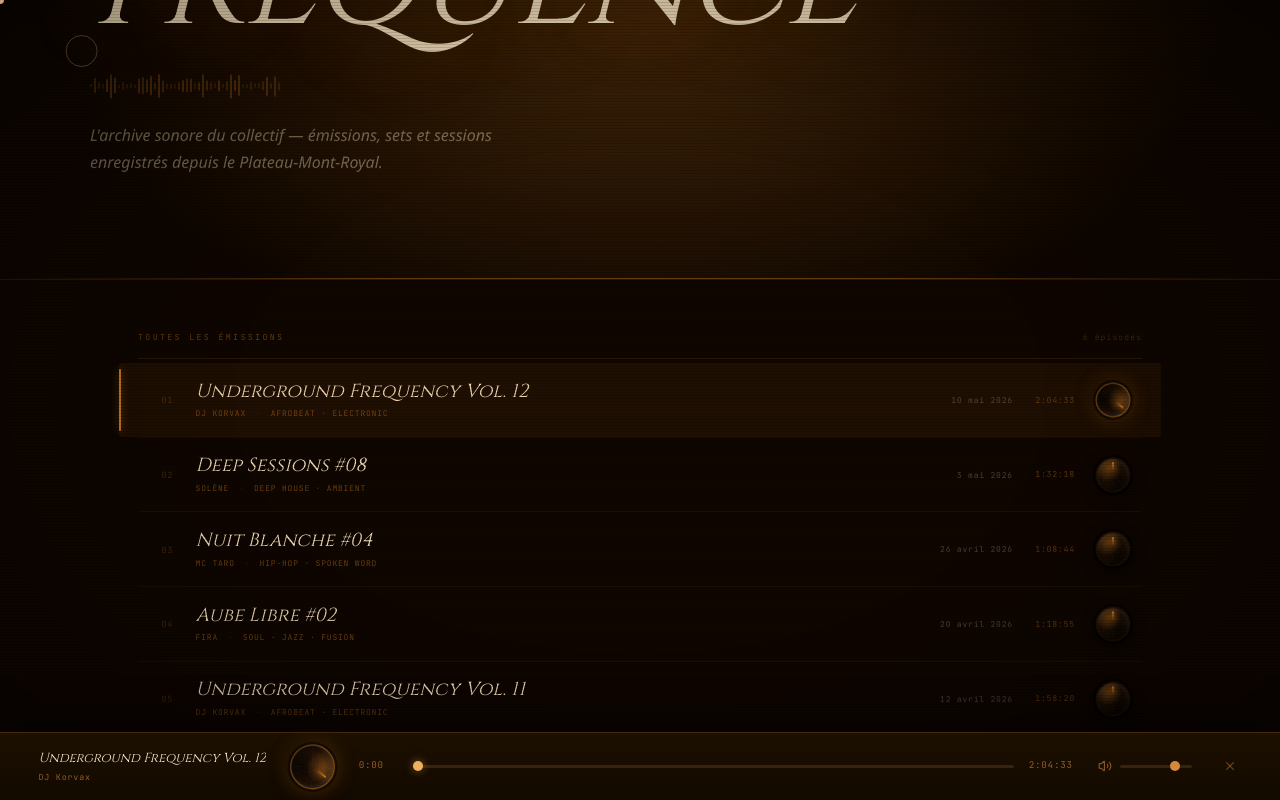
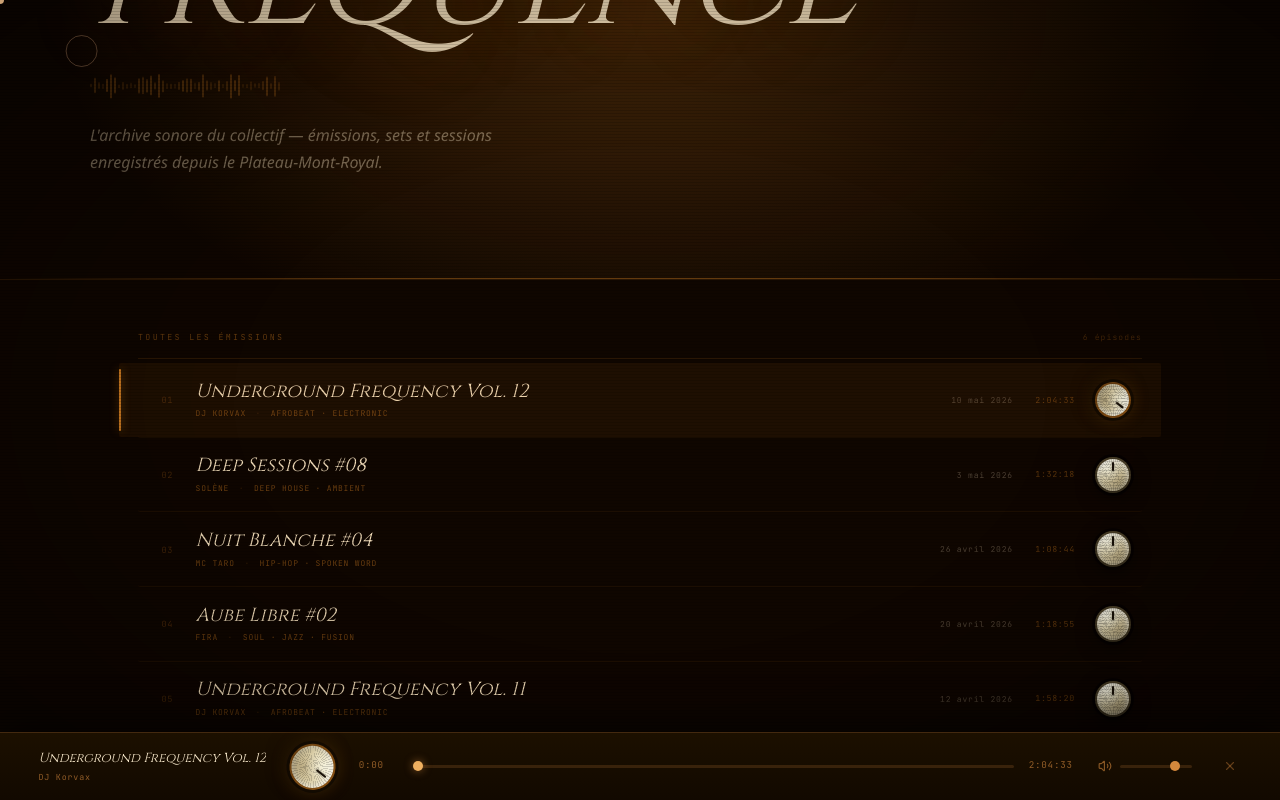
Before and after one commit to theaboy/CBA-website, a Next.js app: page /radio in a window 1280 px wide. Both pictures are taken after a click on the button 640 px from the left and 821 px from the top of the page. Shown: the part 421-1221 px from the top of the page. Built offline with nearby package versions, Linux system fonts and the light colour scheme.

Commit message:
style(radio-knob): cream/ivory with dark knurling and black indicator

```diff
--- a/components/radio/radio-knob.module.css
+++ b/components/radio/radio-knob.module.css
@@ -1,4 +1,5 @@
-/* ── Radio Knob — bakelite/phenolic dial ─────────────────────────── */
+/* ── Radio Knob — cream/ivory vintage amp knob ───────────────────── */
+/* Deliberately NOT matching the site palette: aged plastic, black indicator */
 
 .knob {
   border-radius: 50%;
@@ -11,19 +12,19 @@
   justify-content: center;
   padding: 0;
 
-  /* Bakelite dome — light from upper-left */
+  /* Cream/ivory dome — diffuse light from upper-left */
   background:
-    radial-gradient(circle at 34% 28%, rgba(110, 65, 18, 0.9) 0%, transparent 44%),
-    radial-gradient(circle at 66% 72%, rgba(0, 0, 0, 0.6) 0%, transparent 44%),
-    #1c0e04;
+    radial-gradient(circle at 32% 26%, rgba(255, 255, 240, 0.75) 0%, transparent 48%),
+    radial-gradient(circle at 68% 74%, rgba(120, 100, 60, 0.35) 0%, transparent 48%),
+    #ddd0a8;
 
-  /* Outer ring + shadow depth */
+  /* Shadow depth + subtle outer groove */
   box-shadow:
-    inset 0 2px 4px rgba(255, 255, 255, 0.1),
-    inset 0 -2px 5px rgba(0, 0, 0, 0.6),
-    0 5px 16px rgba(0, 0, 0, 0.7),
-    0 0 0 1.5px rgba(200, 120, 32, 0.16),
-    0 0 0 4px rgba(0, 0, 0, 0.55);
+    inset 0 3px 6px rgba(255, 255, 255, 0.65),
+    inset 0 -3px 6px rgba(0, 0, 0, 0.22),
+    0 6px 20px rgba(0, 0, 0, 0.6),
+    0 0 0 2px rgba(160, 140, 90, 0.5),
+    0 0 0 5px rgba(0, 0, 0, 0.45);
 
   transition:
     transform 420ms cubic-bezier(0.34, 1.56, 0.64, 1),
@@ -35,7 +36,7 @@
 .md { width: 2.6rem; height: 2.6rem; }
 .lg { width: 3.2rem; height: 3.2rem; }
 
-/* Ribbed edge — repeating conic gives subtle knurling */
+/* Visible knurling — dark stripes on cream = clear ridges */
 .knob::before {
   content: "";
   position: absolute;
@@ -43,50 +44,49 @@
   border-radius: 50%;
   background: repeating-conic-gradient(
     from 0deg,
-    transparent 0deg 7deg,
-    rgba(255, 255, 255, 0.025) 7deg 8deg
+    rgba(0, 0, 0, 0.16) 0deg 3deg,
+    transparent        3deg 8deg
   );
   pointer-events: none;
 }
 
-/* Indicator — amber line pointing to current "position" */
+/* Indicator — thin black line, like the reference photo */
 .knob::after {
   content: "";
   position: absolute;
-  top: 10%;
+  top: 9%;
   left: 50%;
   transform: translateX(-50%);
   width: 2px;
-  height: 26%;
-  border-radius: 2px;
-  background: linear-gradient(to bottom, #c87820, rgba(200, 120, 32, 0.2));
-  box-shadow: 0 0 5px rgba(200, 120, 32, 0.75);
+  height: 30%;
+  border-radius: 1px;
+  background: #1a1208;
+  box-shadow: 0 1px 2px rgba(0, 0, 0, 0.4);
   pointer-events: none;
 }
 
-/* Hover — ring brightens */
+/* Hover — lift slightly */
 .knob:hover {
   box-shadow:
-    inset 0 2px 4px rgba(255, 255, 255, 0.12),
-    inset 0 -2px 5px rgba(0, 0, 0, 0.6),
-    0 5px 18px rgba(0, 0, 0, 0.65),
-    0 0 0 1.5px rgba(200, 120, 32, 0.38),
-    0 0 0 4px rgba(0, 0, 0, 0.5),
-    0 0 14px rgba(200, 120, 32, 0.2);
+    inset 0 3px 6px rgba(255, 255, 255, 0.7),
+    inset 0 -3px 6px rgba(0, 0, 0, 0.22),
+    0 8px 24px rgba(0, 0, 0, 0.55),
+    0 0 0 2px rgba(160, 140, 90, 0.65),
+    0 0 0 5px rgba(0, 0, 0, 0.45);
 }
 
-/* Press — quick squash */
+/* Press */
 .knob:not(.playing):active { transform: scale(0.92); transition-duration: 80ms; }
 .knob.playing:active        { transform: scale(0.92) rotate(128deg); transition-duration: 80ms; }
 
-/* Playing — knob rotated ~130 ° clockwise ("tuned in"), amber glow */
+/* Playing — rotated ~130 ° ("tuned in") */
 .knob.playing {
   transform: rotate(128deg);
   box-shadow:
-    inset 0 2px 4px rgba(255, 255, 255, 0.12),
-    inset 0 -2px 5px rgba(0, 0, 0, 0.6),
-    0 5px 16px rgba(0, 0, 0, 0.55),
-    0 0 0 1.5px rgba(200, 120, 32, 0.6),
-    0 0 0 4px rgba(0, 0, 0, 0.5),
-    0 0 22px rgba(200, 120, 32, 0.48);
+    inset 0 3px 6px rgba(255, 255, 255, 0.7),
+    inset 0 -3px 6px rgba(0, 0, 0, 0.22),
+    0 6px 20px rgba(0, 0, 0, 0.5),
+    0 0 0 2px rgba(200, 120, 32, 0.7),
+    0 0 0 5px rgba(0, 0, 0, 0.45),
+    0 0 20px rgba(200, 120, 32, 0.4);
 }
```
